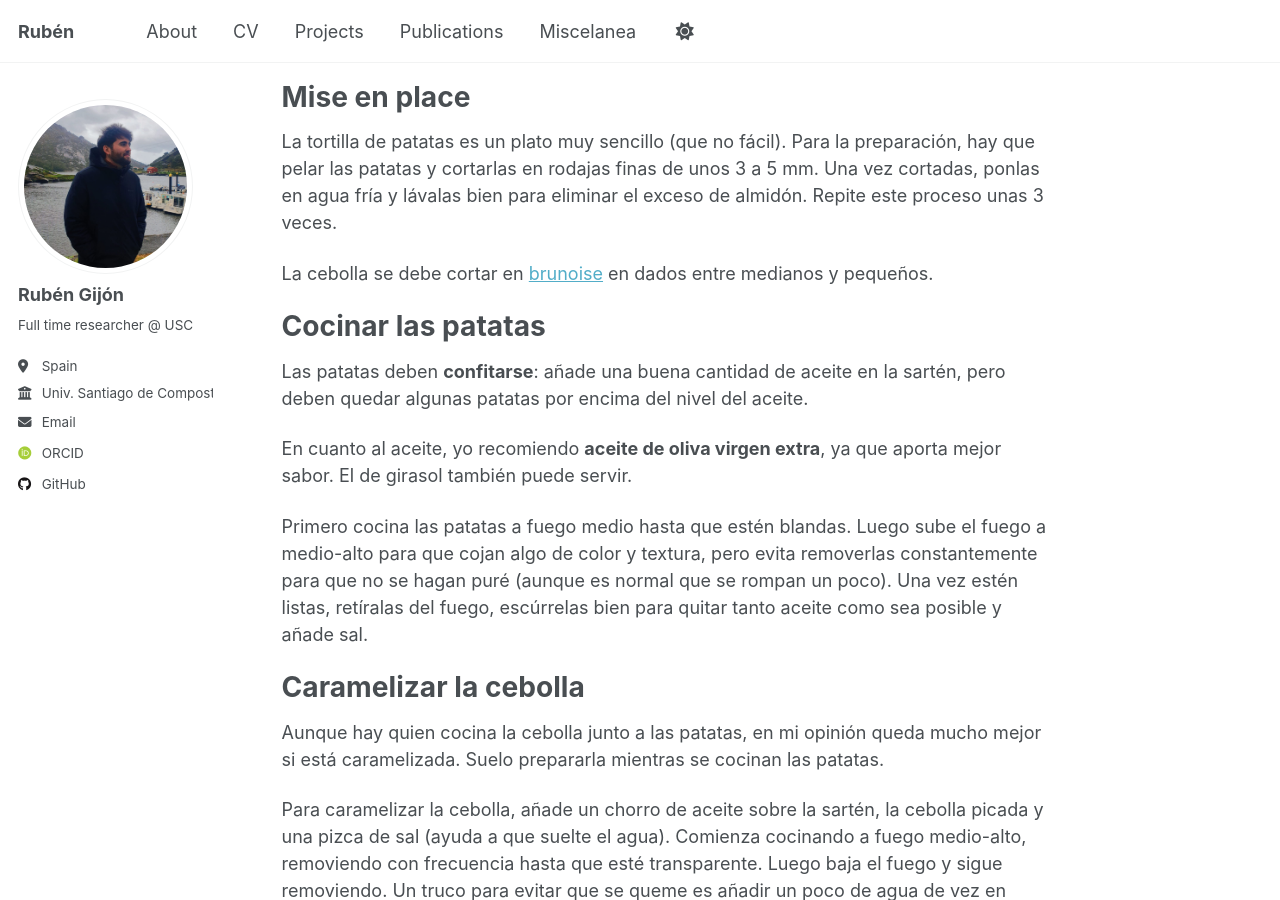
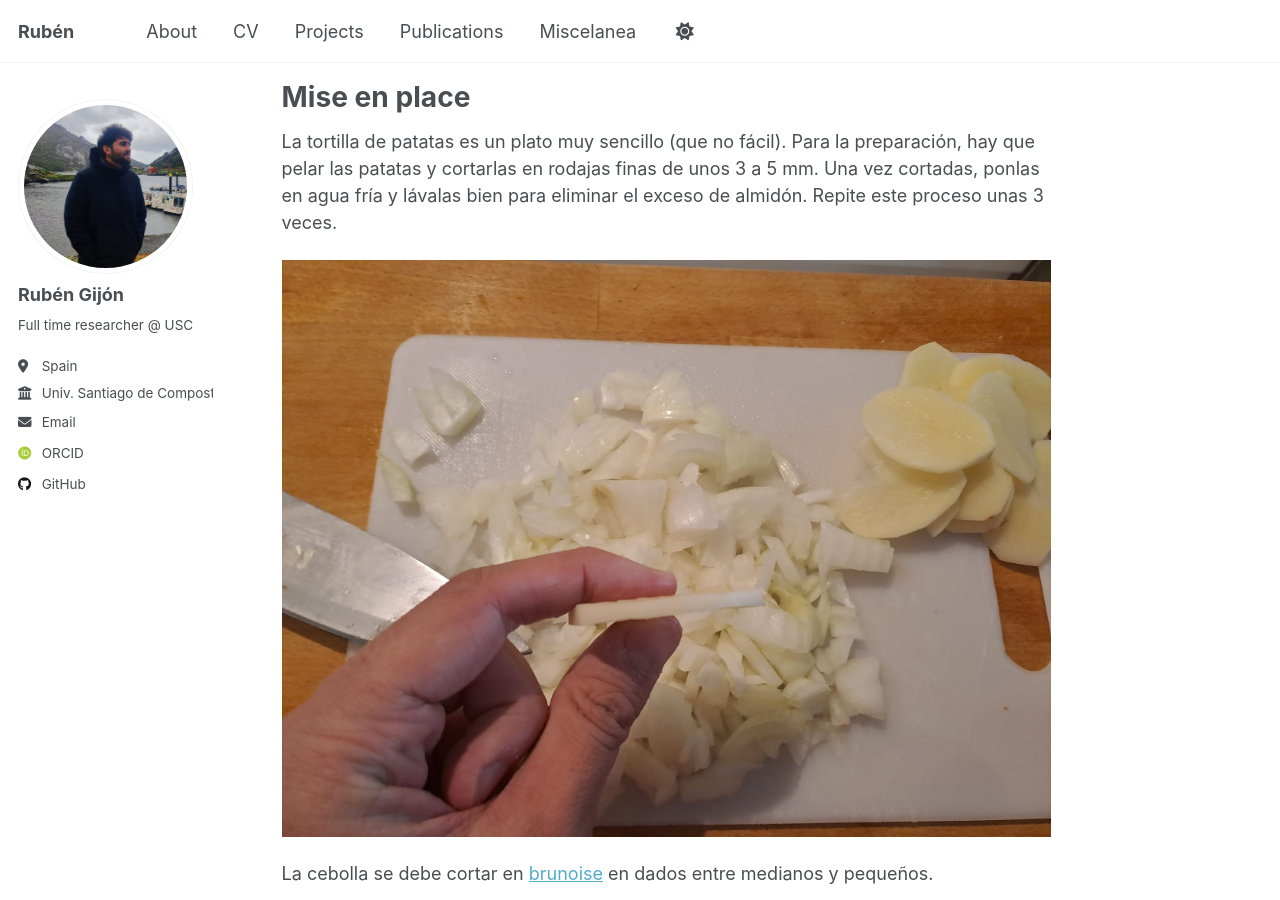
Before and after one commit to rubzip/rubzip.github.io, a Jekyll site: the page built from _posts/2025-08-01-tortilla.md, in a window 1280 px wide and 900 px high, scrolled down 723 px. Built offline with Jekyll 4.4.1, drawn with Linux system fonts in a browser that asks for light colours; some web fonts are replaced; a script that is not in the unit is left out.

Commit message:
some tortilla imgs added

```diff
--- a/_posts/2025-08-01-tortilla.md
+++ b/_posts/2025-08-01-tortilla.md
@@ -26,6 +26,8 @@ Mise en place
 ======
 La tortilla de patatas es un plato muy sencillo (que no fácil). Para la preparación, hay que pelar las patatas y cortarlas en rodajas finas de unos 3 a 5 mm. Una vez cortadas, ponlas en agua fría y lávalas bien para eliminar el exceso de almidón. Repite este proceso unas 3 veces.
 
+![Cebolla cortada.](/images/tortilla/patata_grosor.jpeg)
+
 La cebolla se debe cortar en [brunoise](https://en.wikipedia.org/wiki/Brunoise) en dados entre medianos y pequeños.
 
 Cocinar las patatas
```
Also changed, not shown: other parts of _posts/2025-08-01-tortilla.md (+2 -0 lines), images/tortilla/cebolla_caramelizada.jpeg (added), images/tortilla/mezcla.jpeg (added), images/tortilla/patata_grosor.jpeg (added).
